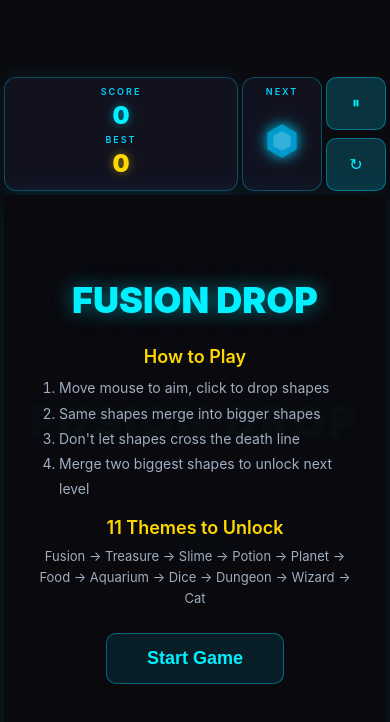
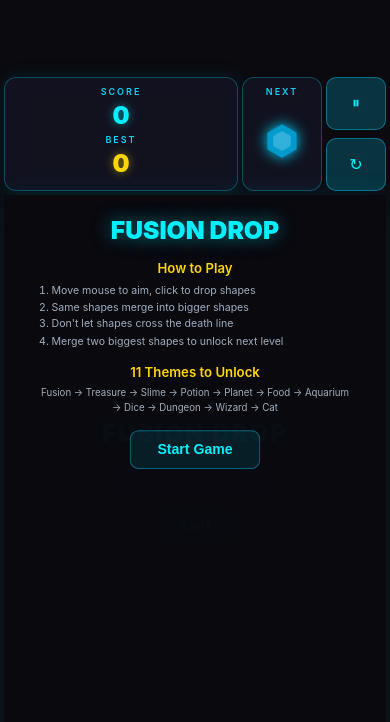
Before and after one commit to toonai801/Fusion-Drop, a website: page index.html in a window 390 px wide. Drawn offline with Linux system fonts and the light colour scheme; no server answers.

Commit message:
Fix overlay screens for mobile responsiveness

```diff
--- a/active.json
+++ b/active.json
@@ -2,6 +2,6 @@
   {
     "name": "Scott",
     "score": 160,
-    "lastSeen": 1785107014282
+    "lastSeen": 1785107139283
   }
 ]
--- a/style.css
+++ b/style.css
@@ -535,6 +535,46 @@ body {
     height: 100%;
     max-height: 600px;
   }
+
+  /* Overlay scaling for tablet/mobile */
+  .overlay {
+    gap: 12px;
+    padding: 16px;
+  }
+
+  #start-screen h1,
+  #game-over h1,
+  #pause-overlay h1 {
+    font-size: 32px;
+    letter-spacing: 2px;
+  }
+
+  #start-name {
+    width: 180px;
+    font-size: 15px;
+    padding: 10px 14px;
+  }
+
+  #final-score {
+    font-size: 40px;
+  }
+
+  #btn-save, #btn-play-again, #btn-resume, #btn-start {
+    padding: 10px 28px;
+    font-size: 15px;
+  }
+
+  #intro-screen {
+    align-items: flex-start;
+    padding-top: 15px;
+  }
+
+  .intro-content {
+    max-width: 100%;
+    padding: 16px;
+    transform: scale(0.92);
+    transform-origin: top center;
+  }
 }
 
 @media (max-width: 430px) {
@@ -584,4 +624,71 @@ body {
     padding: 6px;
     font-size: 16px;
   }
+
+  /* Overlay scaling for small screens */
+  .overlay {
+    gap: 10px;
+    padding: 12px;
+  }
+
+  #start-screen h1,
+  #game-over h1,
+  #pause-overlay h1 {
+    font-size: 24px;
+    letter-spacing: 2px;
+  }
+
+  #start-name {
+    width: 160px;
+    padding: 10px;
+    font-size: 14px;
+  }
+
+  #final-score {
+    font-size: 32px;
+  }
+
+  #btn-save, #btn-play-again, #btn-resume, #btn-start {
+    padding: 10px 20px;
+    font-size: 14px;
+  }
+
+  #intro-screen {
+    align-items: flex-start;
+    padding-top: 10px;
+    overflow-y: auto;
+  }
+
+  .intro-content {
+    max-width: 100%;
+    padding: 12px;
+    transform: scale(0.88);
+    transform-origin: top center;
+  }
+
+  .intro-content h1 {
+    font-size: 28px;
+    margin-bottom: 16px;
+  }
+
+  .intro-content h2 {
+    font-size: 15px;
+    margin: 12px 0 6px;
+  }
+
+  .intro-howto ol {
+    font-size: 12px;
+    line-height: 1.6;
+    padding-left: 16px;
+  }
+
+  .intro-themes p {
+    font-size: 11px;
+  }
+
+  #btn-intro-start {
+    margin-top: 16px;
+    padding: 12px 30px;
+    font-size: 16px;
+  }
 }
```
